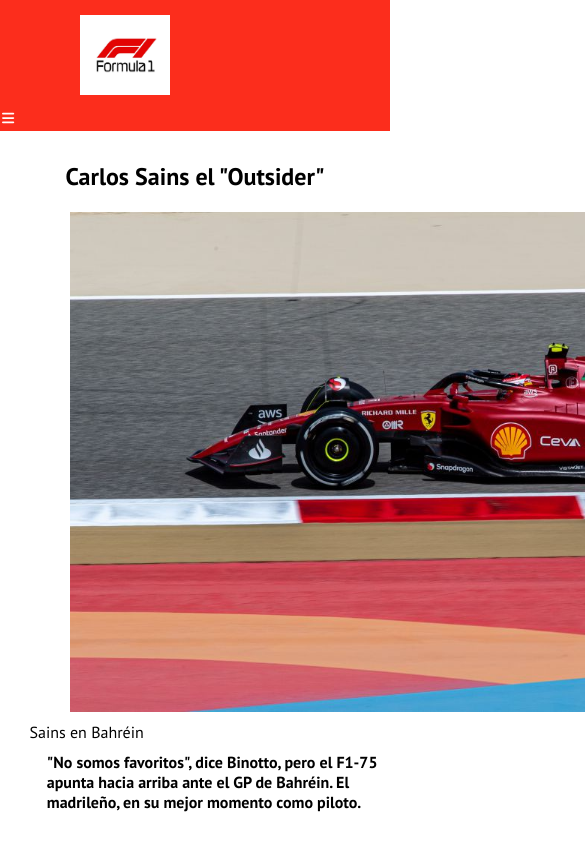
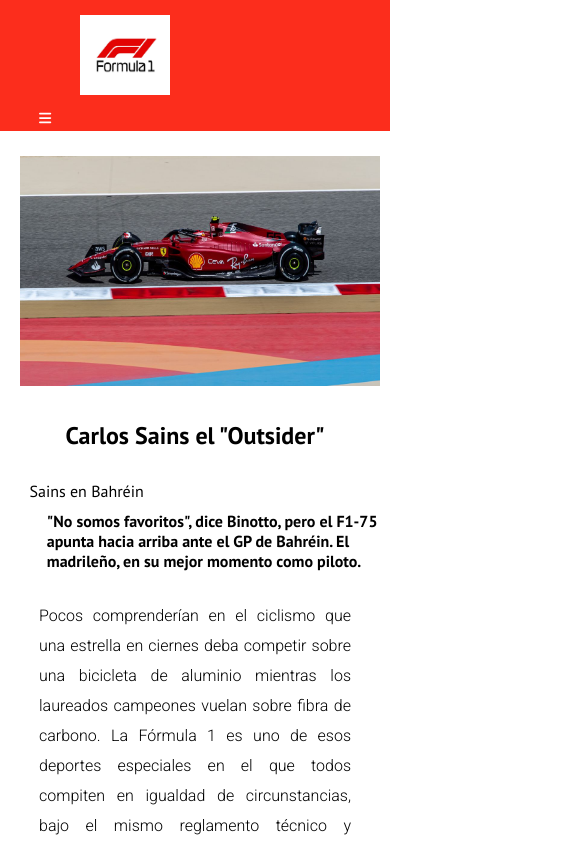
Before and after one commit to gervariveiro/f1-proyect, a React (Create React App) app in the folder Frontend/: page /Sains in a window 390 px wide. Shown: the top 844 px of the page, 585 px wide, since content can reach past the window. Built offline with nearby package versions, Linux system fonts and the light colour scheme; the HTML template or start-up script is replaced by a standard one.

Commit message:
responsive home tracks drivers

```diff
--- a/Frontend/src/assets/App.css
+++ b/Frontend/src/assets/App.css
@@ -27,15 +27,14 @@
     display: flex;
     flex-direction: row;
     flex-wrap: wrap;
+    position: fixed;
     color: white;
     cursor: pointer;
     font-size: 10px;
     width: 100%;
-    list-style: none;
 }
 
 .menu, .submenu{
-    list-style: none;
     padding: 0;
     margin: 0;
 }
@@ -51,19 +50,21 @@
 }
 
 .menu_icon{
+    margin-left: 20%;
     color: white;
 }
 
 
 .menu__item{
-  margin-left: 50px;
+  margin-left: 30px;
   padding-left: 5%;
-  padding-top: 20px;
+  padding-top: 15px;
+  list-style:none;
 }
 
 .menu__link{
     display: block;
-    padding: 20px;
+    padding: 20px 15px 0 0;
     font-family: 'Roboto', sans-serif;
     color: white;
     font-size: 15px;
@@ -142,9 +143,6 @@
 a:visited { text-decoration:none;
 };
 
-@media(max-width:1024px){
-
-}
 /*------------------------Home---------------------*/
 
 /* PARA QUITAR DECORATION DE LOS LINKS a:link { text-decoration:none; } a:visited { text-decoration:none; }*/
@@ -170,12 +168,11 @@
     align-items: center;
     padding: 30px 0 20px 0px;
     font-family: 'PT Sans', sans-serif;
-
 }
 
+
 .mainhome img{
-    display: block;
-    margin-left: 18%;
+    margin:10% 0 0 18% ;
 }
 
 .mainhome h4 {
@@ -196,9 +193,10 @@
     display: flex;
     flex-direction: row;
     justify-content: space-around;
+    flex-wrap: wrap;
     margin-top: 2%;
-    margin-bottom: 5%;
-    padding: 50px;
+    margin-bottom: 10%;
+    padding: 50px 0 60px 0 ;
     list-style: none;
     font-family: 'PT Sans', sans-serif;
 }
@@ -207,6 +205,7 @@
     display: flex;
     justify-content: space-around;
     flex-direction: row;
+    flex-wrap: wrap;
     text-decoration: none;
     list-style: none;
     margin-bottom: 5%;
@@ -269,8 +268,14 @@
 
 /*----------------Drivers-------------------------*/
 
+.driversespacio{
+    display: block;
+    height: 200px;
+    background-color: white;
+    width: 100%;
+}
+
 .listadrivers{
-    margin-top: 10%;
     display: flex;
     flex-direction: row;
     font-family: 'PT Sans', sans-serif;
@@ -289,6 +294,8 @@
     border-radius: 10px;
     border: black 1px solid;
 }
+
+
 
 .flags{
     height: 25px;
@@ -326,3 +333,66 @@
     list-style: none;
     flex-wrap: wrap;
 }
+
+/*----------------------Brakepoints---------------------------*/
+
+
+@media(max-width:1024px){
+
+    .portadafoto{
+        height: 400px;
+        width: 600px;
+    }
+
+    .mainhome img{
+        margin:20% 0 0 18% ;
+    }
+
+    .videoslista iframe{
+        width: 350px;
+        height: 200px;
+    }
+
+
+}
+
+@media(max-width:650px){
+
+    .mainhome img{
+        margin:40% 0 0 5% ;
+    }
+
+    .portadafoto{
+        height: 230px;
+        width: 360px;
+    }
+
+    .videoslista iframe{
+        width: 250px;
+        height: 150px;
+    }
+
+    .noticias img{
+        height: 150px;
+        width: 250px;
+        font-family: 'PT Sans', sans-serif;
+    }
+
+    .listadrivers{
+        font-size: small;
+    }
+
+    .driversimg{
+        height: 200px;
+        width: 200px;
+    }
+
+    .listatracks{
+        font-size: small;
+    }
+
+    .tracksimg{
+        height: 180px;
+        width: 200px;
+    }
+}
--- a/Frontend/src/pages/Drivers.js
+++ b/Frontend/src/pages/Drivers.js
@@ -24,9 +24,10 @@
 
         <div className='mainDrivers'>
                <Navbar/>
+               <div className='driversespacio'></div>
             <ul className='listadrivers'>
               {!alldrivers ? 'Cargando...' :
-               alldrivers.map( (todo,index) => {
+               alldrivers.map( (todo) => {
                  return<li>
                    <ul className='driverdatos'>
                       <img className="driversimg"src={todo.urlImageDriver} alt="conductores"/>
--- a/Frontend/src/pages/Home.js
+++ b/Frontend/src/pages/Home.js
@@ -18,8 +18,8 @@
                <Navbar/>
                <section className='mainhome'>
                     <a href='/Sains'>
-                    <h1>Carlos Sains el "Outsider"</h1>
                     <img className='portadafoto' src={Portada}/>
+                    <h1 className='tituloSains'>Carlos Sains el "Outsider"</h1>
                     <p>Sains en Bahréin</p>
                     </a>
                     <h4>"No somos favoritos", dice Binotto, pero el F1-75
--- a/Frontend/src/pages/Sains.js
+++ b/Frontend/src/pages/Sains.js
@@ -11,8 +11,8 @@
                <Navbar/>
                <section className='mainhome'>
                     <a href='/Sains'>
+                    <img className='portadafoto' src={Portada}/>
                     <h1>Carlos Sains el "Outsider"</h1>
-                    <img className='portadafoto' src={Portada}/>
                     <p>Sains en Bahréin</p>
                     </a>
                     <h4>"No somos favoritos", dice Binotto, pero el F1-75
```
